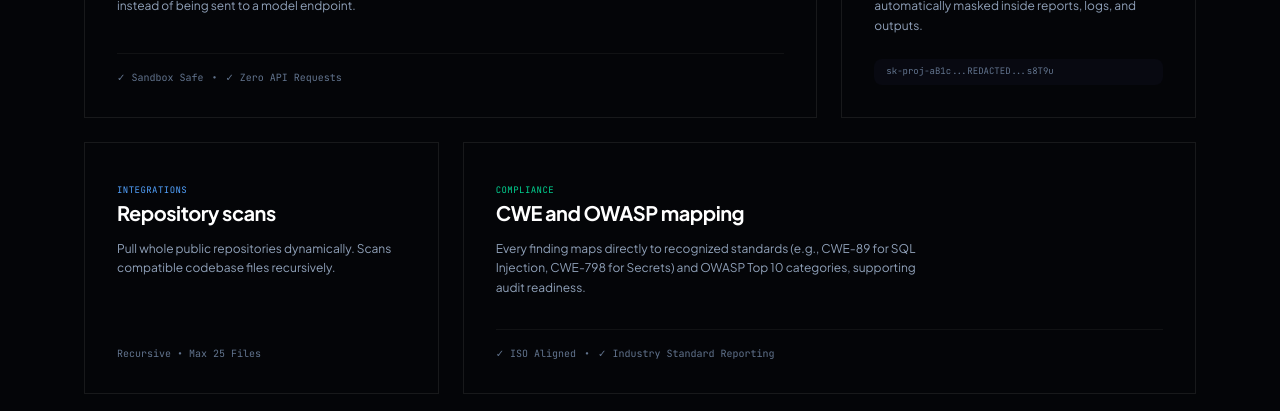
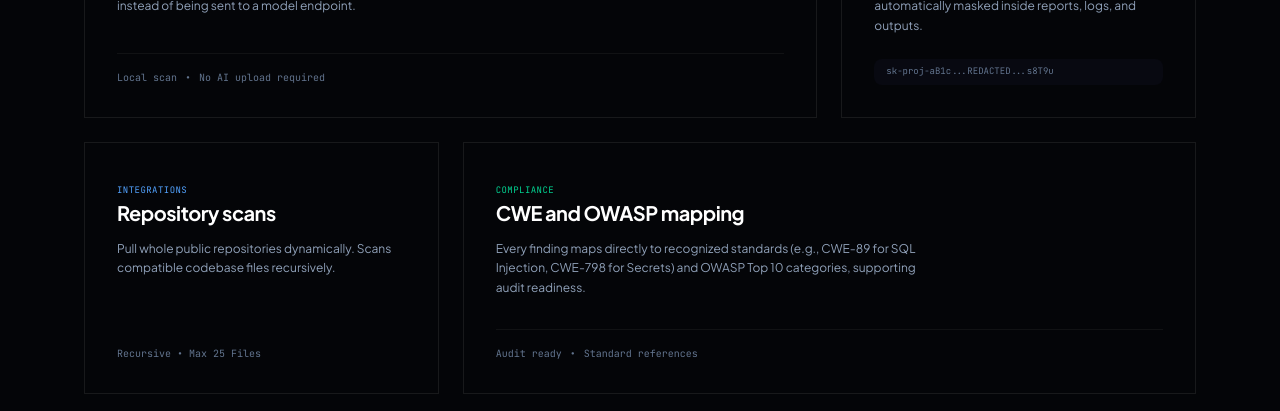
Before and after one commit to Barap1/PatchPilot, a Next.js app: page / in a window 1280 px wide. Shown: the part 1573-1984 px from the top of the page. Built offline with nearby package versions, Linux system fonts and the light colour scheme.

Commit message:
Remove decorative status glyphs

```diff
--- a/src/app/page.tsx
+++ b/src/app/page.tsx
@@ -163,9 +163,9 @@ export default function LandingPage() {
                     </p>
                   </div>
                   <div className="flex space-x-2 pt-4 border-t border-white/5 font-mono text-[10px] text-slate-500">
-                    <span>✓ Sandbox Safe</span>
+                    <span>Local scan</span>
                     <span>&bull;</span>
-                    <span>✓ Zero API Requests</span>
+                    <span>No AI upload required</span>
                   </div>
               </div>
 
@@ -204,9 +204,9 @@ export default function LandingPage() {
                     </p>
                   </div>
                   <div className="flex space-x-2 pt-4 border-t border-white/5 font-mono text-[10px] text-slate-500">
-                    <span>✓ ISO Aligned</span>
+                    <span>Audit ready</span>
                     <span>&bull;</span>
-                    <span>✓ Industry Standard Reporting</span>
+                    <span>Standard references</span>
                   </div>
               </div>
 
```
